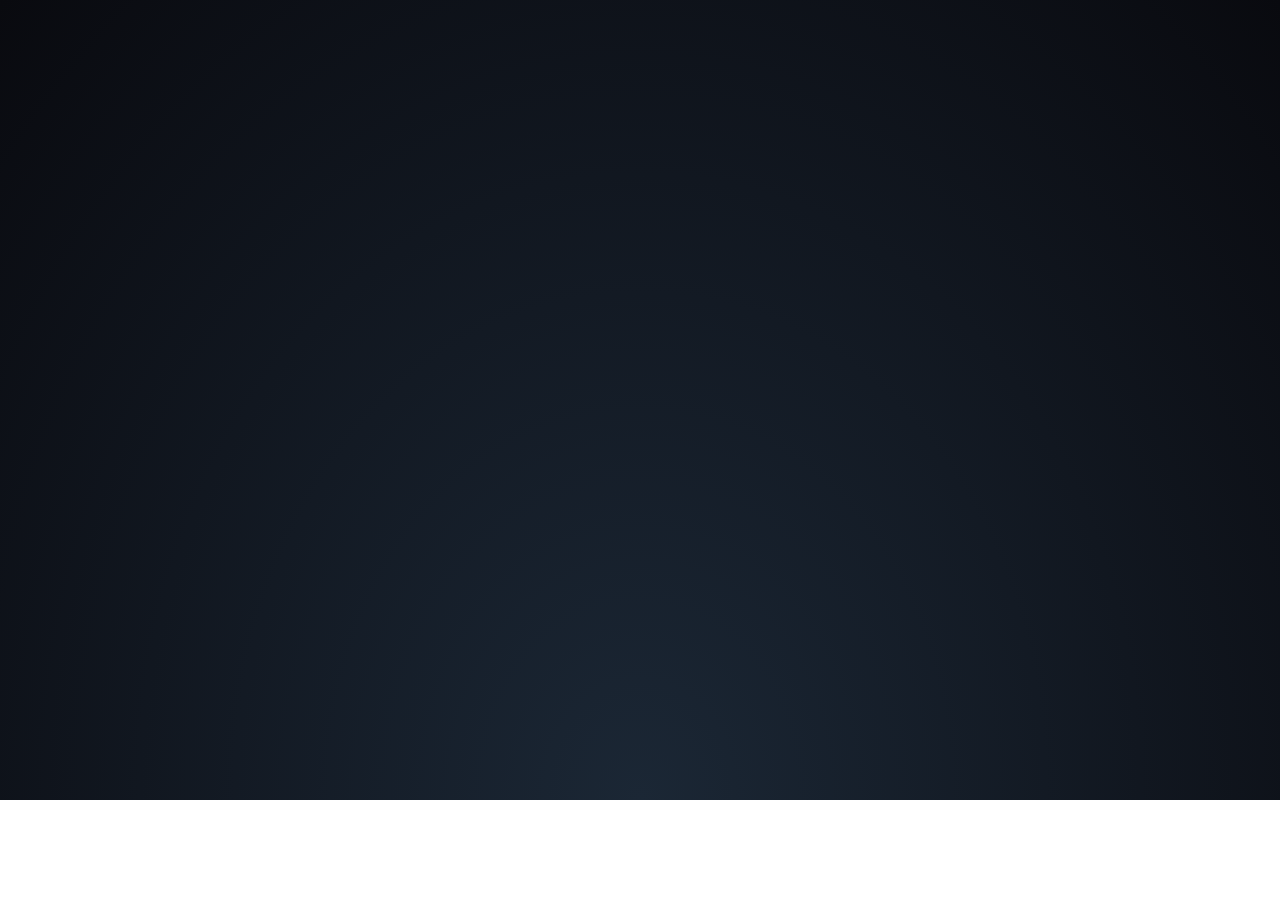
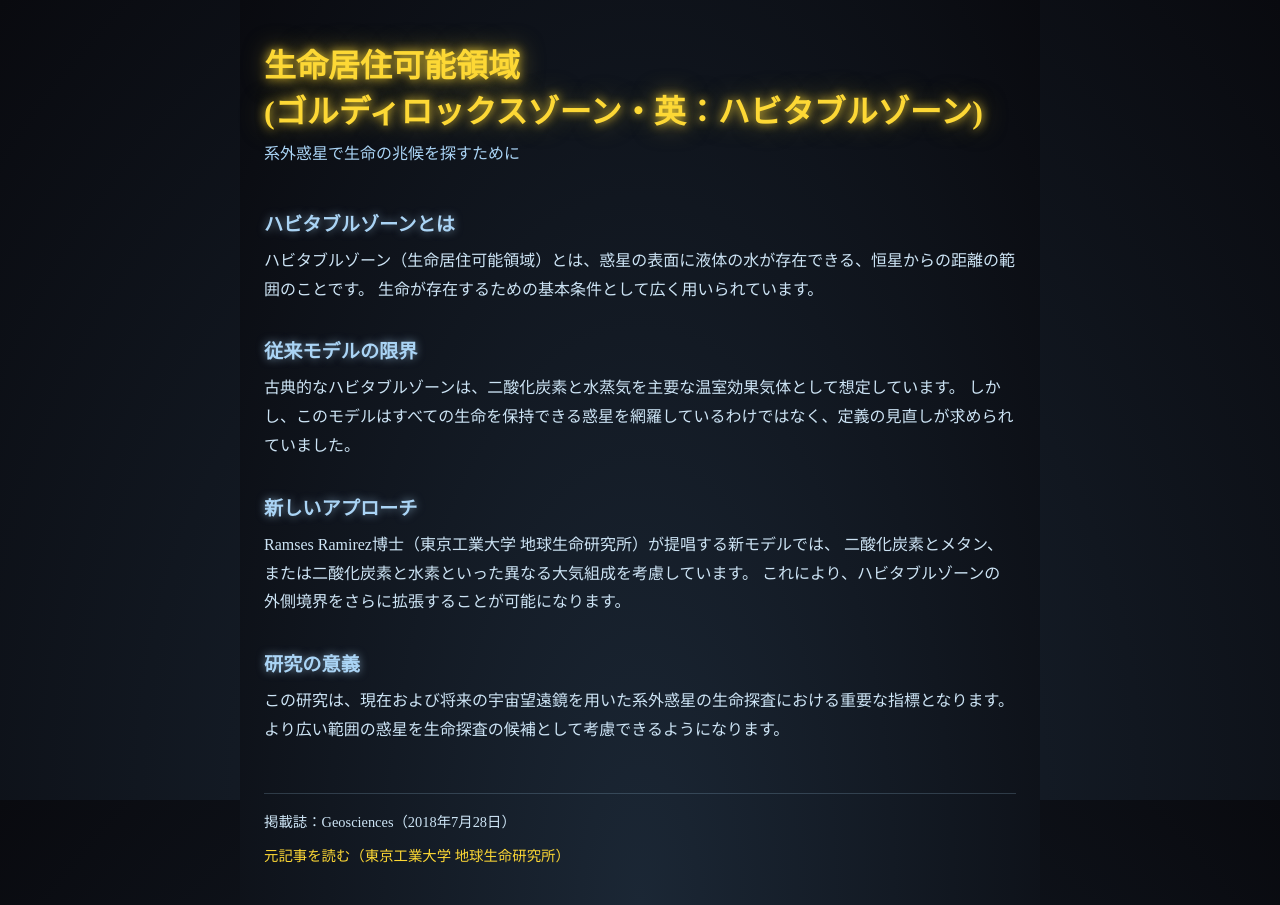
Before and after one commit to kashiwagi-rena/NuxtProject2, a Nuxt app: page /explanation/habitableZone in a window 1280 px wide. Before the commit this address had no page. Before the commit the page ends 800 px from the top, so only its background shows below. Built offline with nearby package versions, Linux system fonts and the light colour scheme.

Commit message:
生命居住可能領域追加

```diff
--- a/json/productInformation.json
+++ b/json/productInformation.json
@@ -8,15 +8,15 @@
     "url": "https://amzn.asia/d/06gfAt87"
   },
   "3": {
-    "productName": "チョコレートケーキ",
-    "url": "250"
+    "productName": "公式グッズ",
+    "url": "https://www.amazon.co.jp/s?rh=n%3A352484011%2Cp_4%3AProject%2BHail%2BMary&ref=bl_sl_s_ap_web_352484011"
   },
   "4": {
-    "productName": "抹茶ラテ",
-    "url": "250"
+    "productName": "重力",
+    "url": "explanation/habitableZone"
   },
   "5": {
-    "productName": "フルーツタルト",
-    "url": "250"
+    "productName": "生命居住可能領域",
+    "url": "explanation/habitableZone"
   }
 }
--- /dev/null
+++ b/pages/explanation/habitableZone.vue
@@ -0,0 +1,113 @@
+<script setup lang="ts">
+</script>
+
+<template>
+  <div class="page">
+    <h1>生命居住可能領域<br>(ゴルディロックスゾーン・英：ハビタブルゾーン)</h1>
+    <p class="subtitle">系外惑星で生命の兆候を探すために</p>
+
+    <section>
+      <h2>ハビタブルゾーンとは</h2>
+      <p>
+        ハビタブルゾーン（生命居住可能領域）とは、惑星の表面に液体の水が存在できる、恒星からの距離の範囲のことです。
+        生命が存在するための基本条件として広く用いられています。
+      </p>
+    </section>
+
+    <section>
+      <h2>従来モデルの限界</h2>
+      <p>
+        古典的なハビタブルゾーンは、二酸化炭素と水蒸気を主要な温室効果気体として想定しています。
+        しかし、このモデルはすべての生命を保持できる惑星を網羅しているわけではなく、定義の見直しが求められていました。
+      </p>
+    </section>
+
+    <section>
+      <h2>新しいアプローチ</h2>
+      <p>
+        Ramses Ramirez博士（東京工業大学 地球生命研究所）が提唱する新モデルでは、
+        二酸化炭素とメタン、または二酸化炭素と水素といった異なる大気組成を考慮しています。
+        これにより、ハビタブルゾーンの外側境界をさらに拡張することが可能になります。
+      </p>
+    </section>
+
+    <section>
+      <h2>研究の意義</h2>
+      <p>
+        この研究は、現在および将来の宇宙望遠鏡を用いた系外惑星の生命探査における重要な指標となります。
+        より広い範囲の惑星を生命探査の候補として考慮できるようになります。
+      </p>
+    </section>
+
+    <footer>
+      <p>掲載誌：Geosciences（2018年7月28日）</p>
+      <a
+        href="https://wpi.elsi.jp/ja-JP/news_events/highlights/2018/20180808_rramirez.html"
+        target="_blank"
+        rel="noopener noreferrer"
+      >
+        元記事を読む（東京工業大学 地球生命研究所）
+      </a>
+    </footer>
+  </div>
+</template>
+
+<style scoped lang="css">
+.page {
+  min-height: 100vh;
+  background: radial-gradient(ellipse at bottom, #1b2735 0%, #090a0f 100%);
+  color: #e8f4fd;
+  padding: 40px 24px;
+  max-width: 800px;
+  margin: 0 auto;
+}
+
+h1 {
+  color: #fdd835;
+  text-shadow: 0 0 10px rgba(253, 216, 53, 0.9), 0 0 24px rgba(253, 216, 53, 0.5);
+  font-size: 2rem;
+  margin-bottom: 8px;
+}
+
+.subtitle {
+  color: #aad4f5;
+  font-size: 1rem;
+  margin-bottom: 40px;
+}
+
+section {
+  margin-bottom: 32px;
+}
+
+h2 {
+  color: #aad4f5;
+  font-size: 1.2rem;
+  margin-bottom: 10px;
+  text-shadow: 0 0 8px rgba(170, 212, 245, 0.6);
+}
+
+p {
+  line-height: 1.8;
+  color: #cde4f5;
+}
+
+footer {
+  margin-top: 48px;
+  padding-top: 16px;
+  border-top: 1px solid rgba(170, 212, 245, 0.2);
+  font-size: 0.9rem;
+  color: #aad4f5;
+  display: flex;
+  flex-direction: column;
+  gap: 8px;
+}
+
+a {
+  color: #fdd835;
+  text-decoration: none;
+}
+
+a:hover {
+  text-decoration: underline;
+}
+</style>
```
